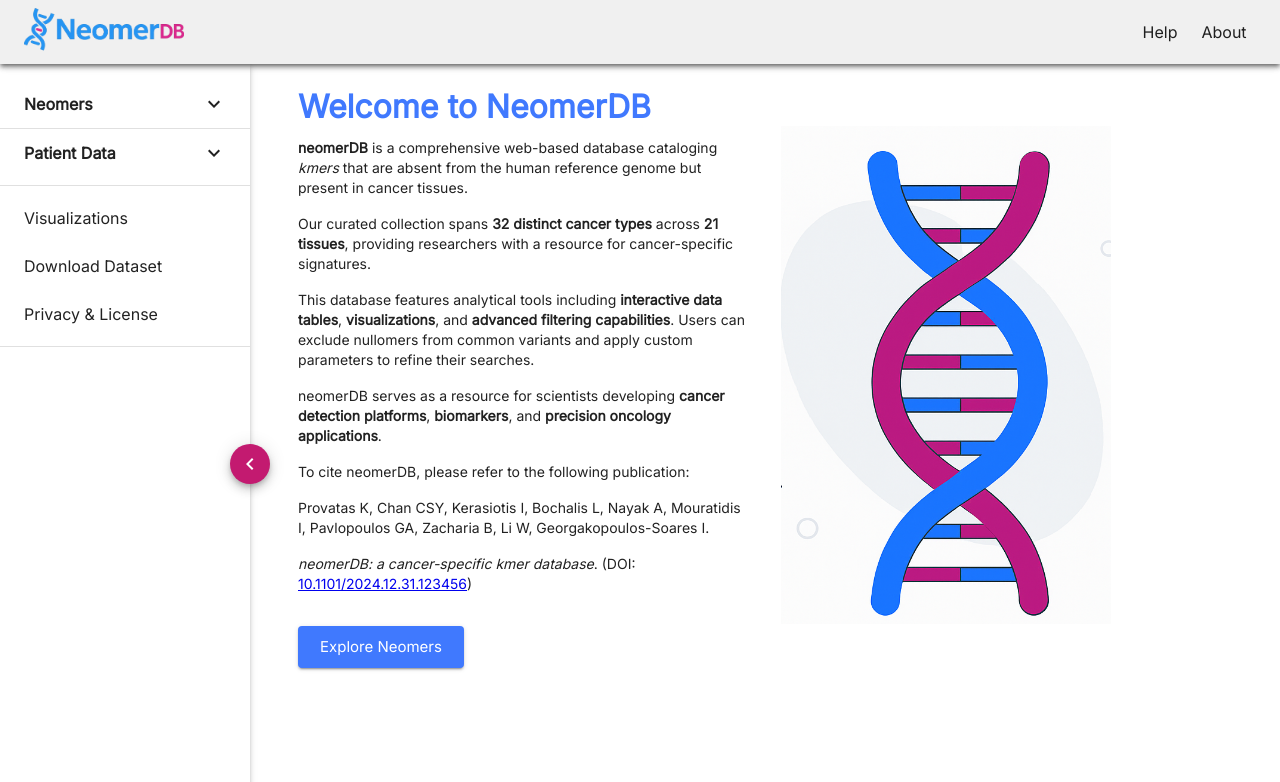
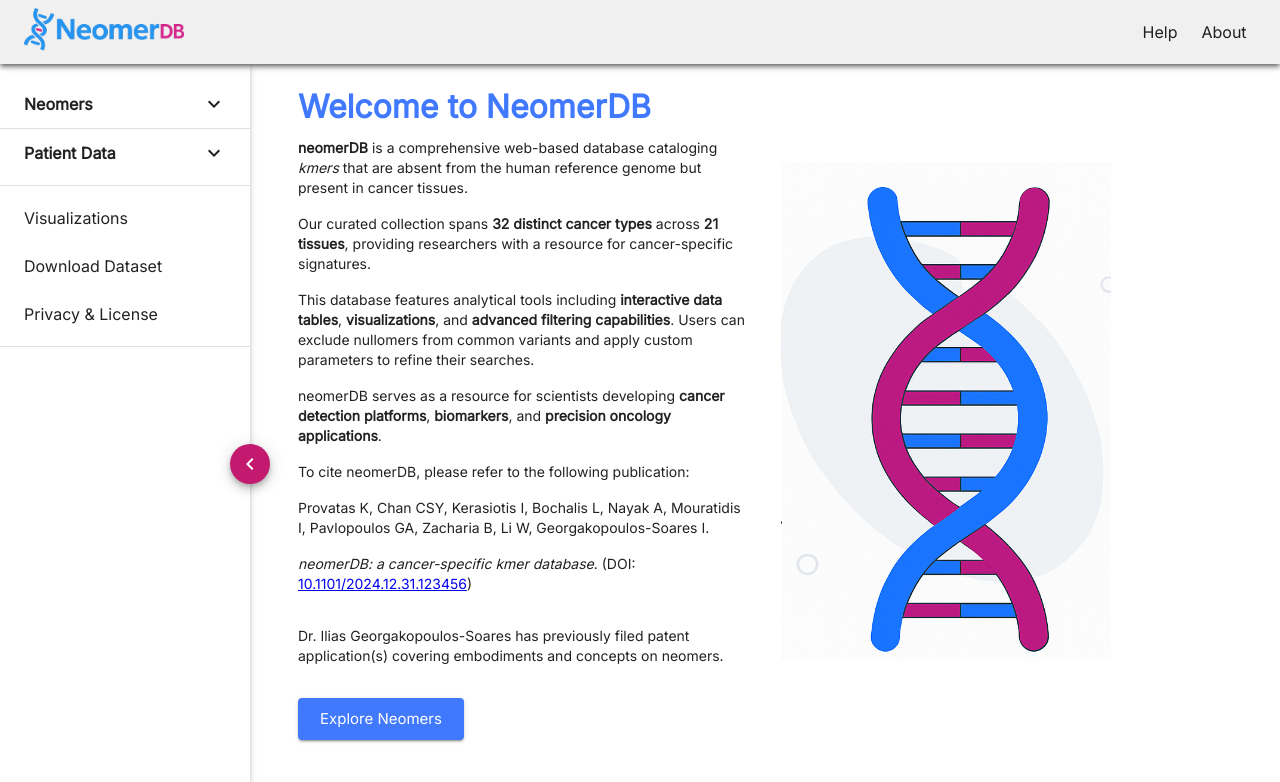
Before and after one commit to Georgakopoulos-Soares-lab/neomerdb-ui, a React (Vite) app: page / in a window 1280 px wide. Shown: the top 782 px of the page. Built offline with nearby package versions, Linux system fonts and the light colour scheme.

Commit message:
Changed homepage

```diff
--- a/src/pages/Home/index.tsx
+++ b/src/pages/Home/index.tsx
@@ -70,6 +70,9 @@ const Home = () => {
             </a>
             )
           </Typography>
+          <Typography variant="body2" sx={{ mb: 4 }}>
+            Dr. Ilias Georgakopoulos-Soares has previously filed patent application(s) covering embodiments and concepts on neomers.
+          </Typography>
           <Button
             variant="contained"
             color="primary"
```
Also changed, not shown: 1 other file (tests, documents, lock files or other folders).
